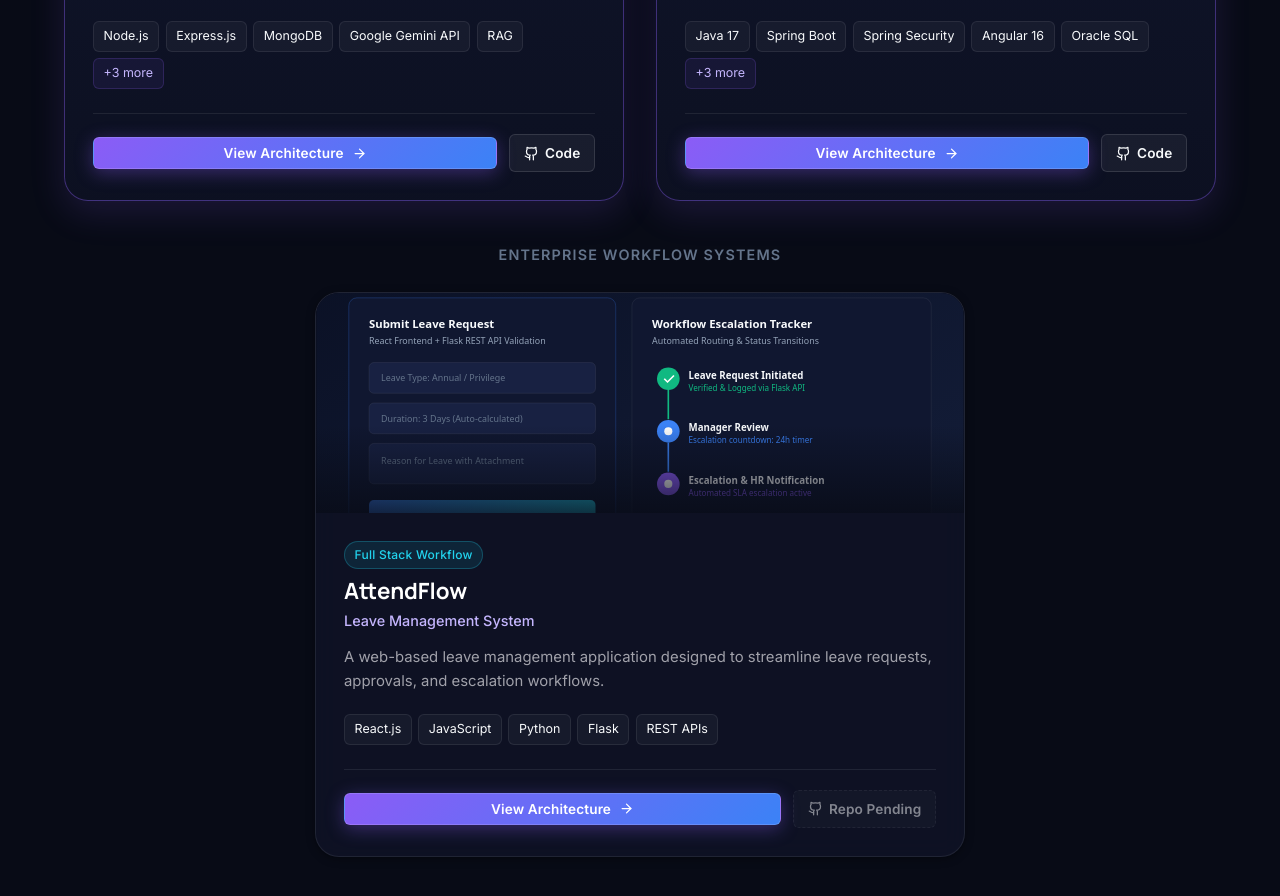
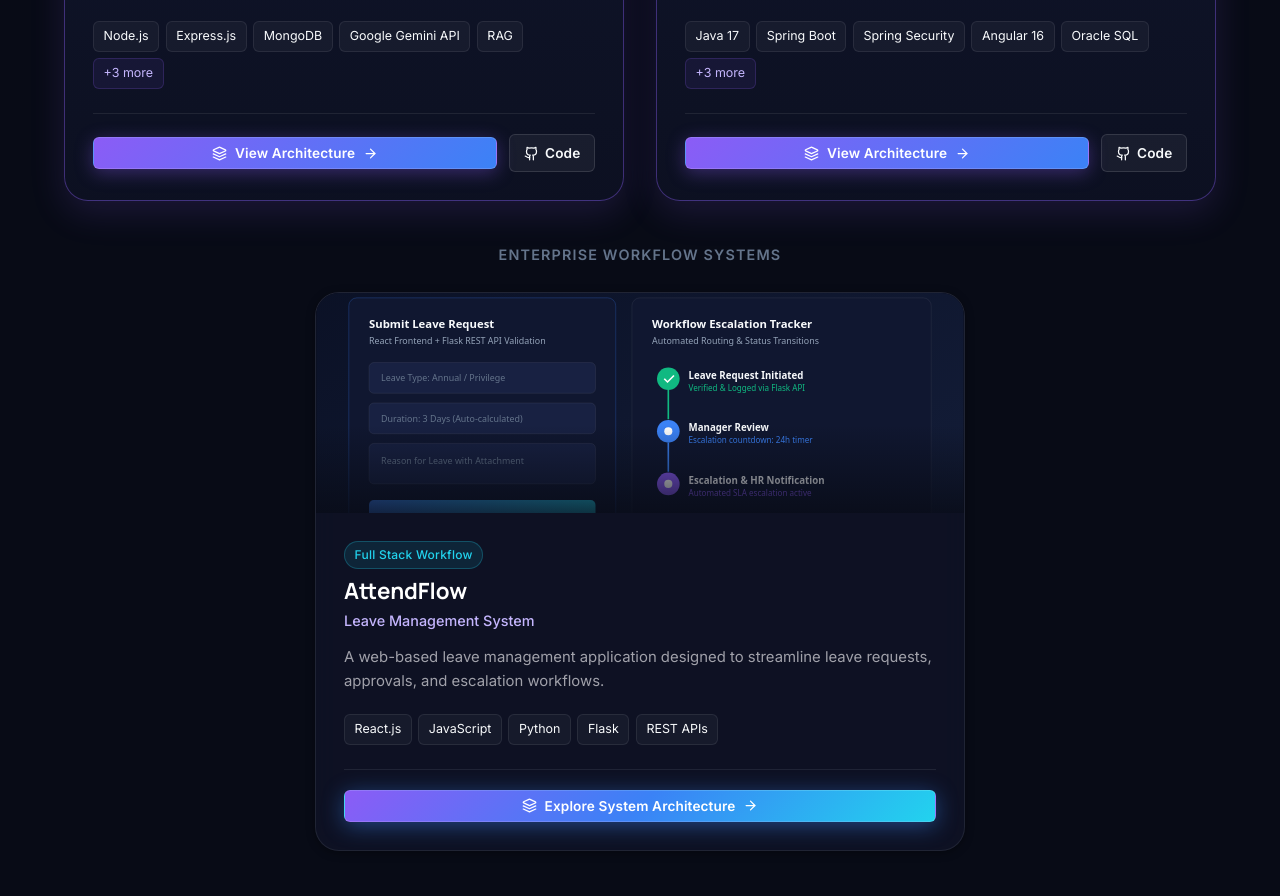
Before and after one commit to TheKT-Github/khushi-tiwari-portfolio, a React (Vite) app: page / in a window 1280 px wide. Shown: the part 4960-5856 px from the top of the page. Built offline with nearby package versions, Linux system fonts and the light colour scheme; no server answers.

Commit message:
feat: make View Architecture button prominent and remove disabled repo button

```diff
--- a/src/components/ProjectCard.jsx
+++ b/src/components/ProjectCard.jsx
@@ -160,13 +160,25 @@ export default function ProjectCard({ project, onSelect }) {
           <button
             onClick={() => onSelect(project)}
             className="btn btn-primary btn-sm"
-            style={{ flexGrow: 1 }}
+            style={{
+              flexGrow: 1,
+              width: project.githubUrl ? 'auto' : '100%',
+              background: project.githubUrl
+                ? 'var(--grad-primary)'
+                : 'linear-gradient(135deg, #8B5CF6 0%, #3B82F6 50%, #22D3EE 100%)',
+              boxShadow: project.githubUrl
+                ? '0 4px 18px rgba(139, 92, 246, 0.35)'
+                : '0 4px 22px rgba(59, 130, 246, 0.45)',
+              fontWeight: 600,
+              letterSpacing: '0.01em'
+            }}
           >
-            <span>View Architecture</span>
+            <Layers size={15} />
+            <span>{project.githubUrl ? 'View Architecture' : 'Explore System Architecture'}</span>
             <ArrowRight size={15} />
           </button>
 
-          {project.githubUrl ? (
+          {project.githubUrl && (
             <a
               href={project.githubUrl}
               target="_blank"
@@ -179,23 +191,6 @@ export default function ProjectCard({ project, onSelect }) {
               <Github size={15} />
               <span>Code</span>
             </a>
-          ) : (
-            <span
-              className="btn btn-secondary btn-sm"
-              title="Repository URL pending publication"
-              style={{
-                opacity: 0.5,
-                cursor: 'not-allowed',
-                display: 'inline-flex',
-                alignItems: 'center',
-                gap: '0.4rem',
-                padding: '0.45rem 0.85rem',
-                borderStyle: 'dashed'
-              }}
-            >
-              <Github size={15} />
-              <span>Repo Pending</span>
-            </span>
           )}
 
           {project.liveUrl && (
--- a/src/components/ProjectModal.jsx
+++ b/src/components/ProjectModal.jsx
@@ -289,16 +289,17 @@ export default function ProjectModal({ project, onClose }) {
                   display: 'inline-flex',
                   alignItems: 'center',
                   gap: '0.5rem',
-                  padding: '0.65rem 1rem',
+                  padding: '0.65rem 1.1rem',
                   borderRadius: 'var(--radius-md)',
-                  background: 'rgba(255, 255, 255, 0.04)',
-                  border: '1px dashed var(--border-light)',
-                  color: 'var(--text-muted)',
-                  fontSize: '0.88rem'
+                  background: 'rgba(34, 211, 238, 0.08)',
+                  border: '1px solid rgba(34, 211, 238, 0.25)',
+                  color: 'var(--accent-cyan)',
+                  fontSize: '0.88rem',
+                  fontWeight: 500
                 }}
               >
-                <Github size={16} />
-                <span>Source Code: Repository URL pending publication</span>
+                <CheckCircle2 size={16} />
+                <span>System Architecture Verified • Codebase available upon request</span>
               </div>
             )}
 
```
